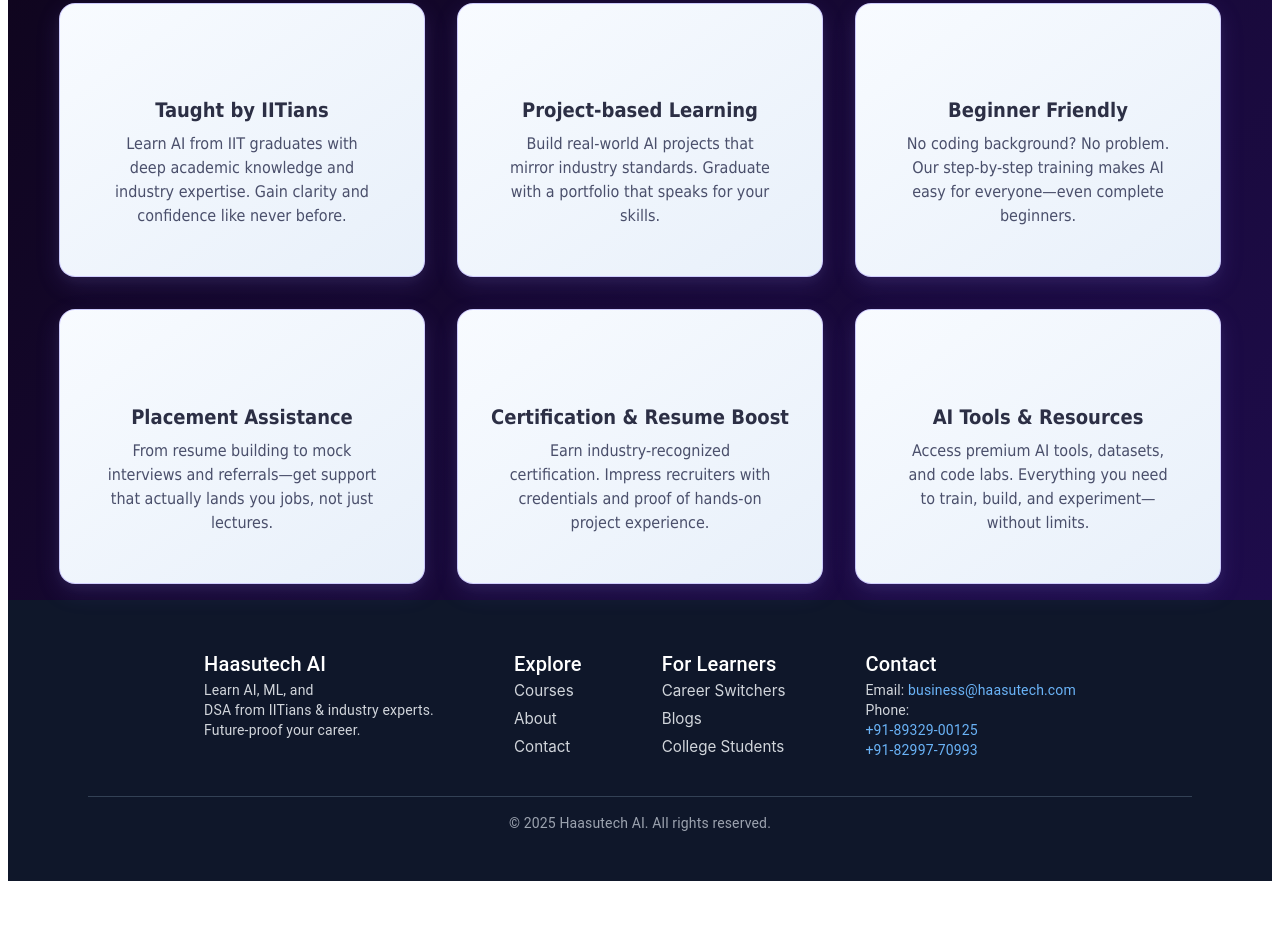
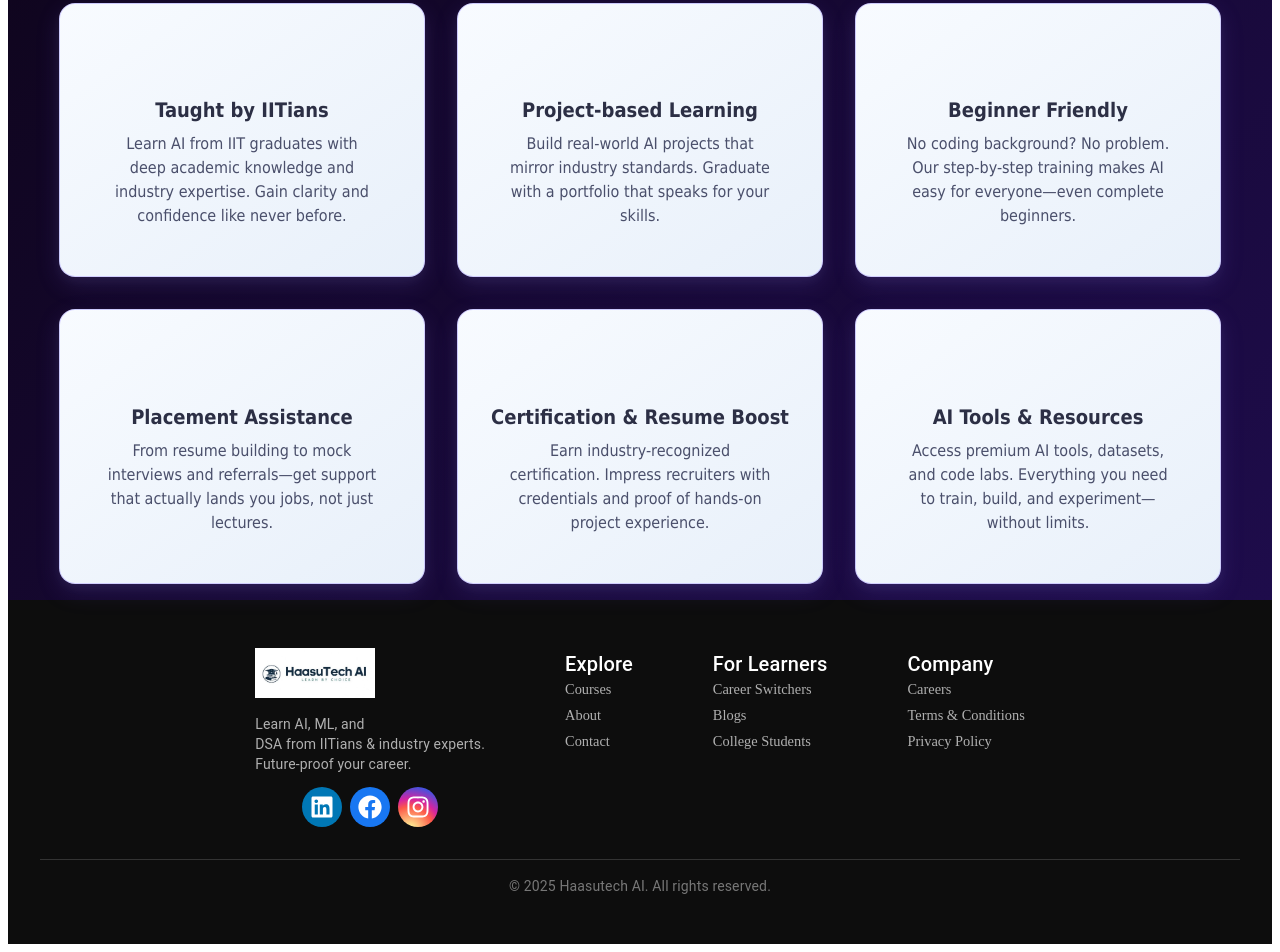
Before and after one commit to vishcanu/haasutech-web, an Astro site: page /about in a window 1280 px wide. Shown: the part 2133-3085 px from the top of the page. Before the commit the page ends 3022 px from the top, so only its background shows below. Built offline with nearby package versions, Linux system fonts and the light colour scheme; Astro itself is replaced by a stand-in of ours; some icons are missing.

Commit message:
added footer

```diff
--- a/src/components/footer/Footer.jsx
+++ b/src/components/footer/Footer.jsx
@@ -1,17 +1,55 @@
 import React from 'react';
-import { Box, Typography, Grid, Link } from '@mui/material';
+import { Box, Typography, Grid, Link, IconButton } from '@mui/material';
+import { FaLinkedin, FaFacebook, FaInstagram } from 'react-icons/fa';
 import styles from './Footer.module.css';
 
 export default function Footer() {
   return (
     <Box className={styles.footer}>
       <Grid container spacing={10} justifyContent="center" alignItems="flex-start">
+
+        {/* Logo + Social Icons */}
         <Grid item xs={12} sm={6} md={3}>
-          <Typography variant="h6" className={styles.footerTitle}>Haasutech AI</Typography>
+          <img
+            src="/assets/logoHaasutech.jpg"
+            alt="Haasutech AI Logo"
+            className={styles.footerLogo}
+          />
           <Typography variant="body2" className={styles.footerText}>
             Learn AI, ML, and <br />DSA from IITians & industry experts. <br /> Future-proof your career.
           </Typography>
+          <Box className={styles.socialIconsContainer}>
+  <IconButton
+    component="a"
+    href="https://www.linkedin.com/company/haasutech-ai/"
+    target="_blank"
+    className={`${styles.socialIcon} ${styles.linkedin}`}
+  >
+    <FaLinkedin />
+  </IconButton>
+
+  <IconButton
+    component="a"
+    href="https://www.facebook.com/share/1LE9eiU3JG/"
+    target="_blank"
+    className={`${styles.socialIcon} ${styles.facebook}`}
+  >
+    <FaFacebook />
+  </IconButton>
+
+  <IconButton
+    component="a"
+    href="https://www.instagram.com/haasutech_ai?idsh=MWJpNjBoZDc4eGtueg=="
+    target="_blank"
+    className={`${styles.socialIcon} ${styles.instagram}`}
+  >
+    <FaInstagram />
+  </IconButton>
+</Box>
+
         </Grid>
+
+        {/* ...rest of your sections remain unchanged... */}
 
         <Grid item xs={12} sm={6} md={3}>
           <Typography variant="h6" className={styles.footerTitle}>Explore</Typography>
@@ -32,15 +70,12 @@
         </Grid>
 
         <Grid item xs={12} sm={6} md={3}>
-          <Typography variant="h6" className={styles.footerTitle}>Contact</Typography>
-          <Typography variant="body2" className={styles.footerText}>
-            Email: <a href="mailto:business@haasutech.com">business@haasutech.com</a><br />
-            Phone:
-            <br />
-            <a href="tel:+918932900125">+91-89329-00125</a>
-            <br />
-            <a href="tel:+918299770993">+91-82997-70993</a>
-          </Typography>
+          <Typography variant="h6" className={styles.footerTitle}>Company</Typography>
+          <ul className={styles.footerList}>
+            <li><Link href="/careers" underline="none">Careers</Link></li>
+            <li><Link href="/terms" underline="none">Terms & Conditions</Link></li>
+            <li><Link href="/privacy" underline="none">Privacy Policy</Link></li>
+          </ul>
         </Grid>
       </Grid>
 
--- a/src/components/footer/Footer.module.css
+++ b/src/components/footer/Footer.module.css
@@ -1,37 +1,28 @@
-/* Core Footer Styles */
 .footer {
-  background-color: #0f172a;
-  color: #ffffff;
-  padding: 3rem 1.5rem 2rem;
-  font-family: 'Inter', sans-serif;
+  background-color: #0d0d0d;
+  color: #f5f5f5;
+  padding: 2rem 1rem;
 }
 
-/* Footer Titles */
+.footerLogo {
+  width: 120px;
+  height: auto;
+  margin-bottom: 0.75rem;
+}
+
 .footerTitle {
-  font-size: 1.25rem;
-  font-weight: 600;
-  margin-bottom: 1rem;
+  font-size: 1.1rem;
+  font-weight: bold;
+  margin-bottom: 0.75rem;
   color: #ffffff;
 }
 
-/* Footer Body Text */
 .footerText {
-  font-size: 0.95rem;
-  line-height: 1.6;
-  color: #d1d5db;
+  font-size: 0.9rem;
+  line-height: 1.4;
+  color: #b0b0b0;
 }
 
-.footerText a {
-  color: #6ab3f7;
-  text-decoration: none;
-  word-break: break-word;
-}
-
-.footerText a:hover {
-  text-decoration: underline;
-}
-
-/* List Styles */
 .footerList {
   list-style: none;
   padding: 0;
@@ -43,75 +34,128 @@
 }
 
 .footerList a {
-  font-size: 0.95rem;
-  color: #d1d5db;
+  color: #b0b0b0;
   text-decoration: none;
-  transition: color 0.3s ease;
+  font-size: 0.9rem;
 }
 
 .footerList a:hover {
-  color: #a5b4fc;
-  text-decoration: underline;
+  color: #4dabf7;
 }
 
-/* Bottom copyright bar */
+.socialIconsContainer {
+  display: flex;
+  justify-content: center;
+  gap: 0.5rem; /* space between icons */
+  margin-top: 0.75rem;
+}
+
+/* Social Media Icons */
+.socialIcon {
+  color: #fff !important;
+  border-radius: 50%;
+  padding: 0.5rem;
+  transition: all 0.3s ease;
+  font-size: 1.2rem;
+}
+
+/* Specific Colors */
+.socialIcon.linkedin {
+  background-color: #0077b5;
+}
+
+.socialIcon.facebook {
+  background-color: #1877f2;
+}
+
+.socialIcon.instagram {
+  background: radial-gradient(circle at 30% 107%, #fdf497 0%, #fdf497 5%, #fd5949 45%, #d6249f 60%, #285AEB 90%);
+}
+
+/* Hover Effect */
+.socialIcon:hover {
+  transform: scale(1.1);
+  box-shadow: 0 4px 12px rgba(0, 0, 0, 0.3);
+}
+
 .bottomBar {
-  border-top: 1px solid #334155;
   margin-top: 2rem;
   padding-top: 1rem;
+  border-top: 1px solid #333;
   text-align: center;
   font-size: 0.85rem;
-  color: #9ca3af;
+  color: #777;
 }
 
-/* Responsive Layout */
+/* ===== Responsive ===== */
+@media (max-width: 424px) {
+  .footer {
+    padding: 1.5rem 1rem;
+    text-align: center;
+  }
 
-/* Small Mobile */
-@media (max-width: 576px) {
-  .footer {
-    padding: 2rem 1rem;
+  .footerLogo {
+    margin: 0 auto 1rem;
   }
 
   .footerTitle {
-    font-size: 1.1rem;
+    font-size: 1rem;
+  }
+
+  .footerText {
+    font-size: 0.85rem;
+  }
+
+  .footerList a {
+    font-size: 0.85rem;
+  }
+
+  .socialIcon {
+    font-size: 1rem;
+    padding: 0.4rem;
+  }
+}
+
+@media (min-width: 425px) and (max-width: 575px) {
+  .footer {
+    padding: 2rem 1rem;
     text-align: center;
   }
 
-  .footerText,
-  .footerList {
-    text-align: center;
+  .footerLogo {
+    margin: 0 auto 1rem;
   }
 
-  .footerList a {
-    display: inline-block;
-    margin: 0 0.3rem;
+  .socialIcon {
+    font-size: 1.1rem;
+    padding: 0.5rem;
   }
 }
 
-/* Tablets (577px - 992px) */
-@media (min-width: 577px) and (max-width: 992px) {
+@media (min-width: 576px) and (max-width: 768px) {
   .footer {
-    padding: 2.5rem 2rem;
+    padding: 2rem;
   }
 
-  .footerText,
-  .footerList {
-    text-align: left;
+  .footerTitle {
+    font-size: 1.05rem;
   }
 
-  .footerList a {
-    font-size: 0.95rem;
+  .footerText {
+    font-size: 0.9rem;
   }
 }
 
-/* Laptops and Desktops (≥ 993px) */
-@media (min-width: 993px) {
+@media (min-width: 769px) {
   .footer {
-    padding: 3rem 5rem;
+    padding: 3rem 2rem;
   }
 
-  .footerText,
-  .footerList {
-    text-align: left;
+  .footerTitle {
+    font-size: 1.2rem;
+  }
+
+  .footerText {
+    font-size: 1rem;
   }
 }
```
Also changed, not shown: public/assets/logoHaasutech.jpg (added).
